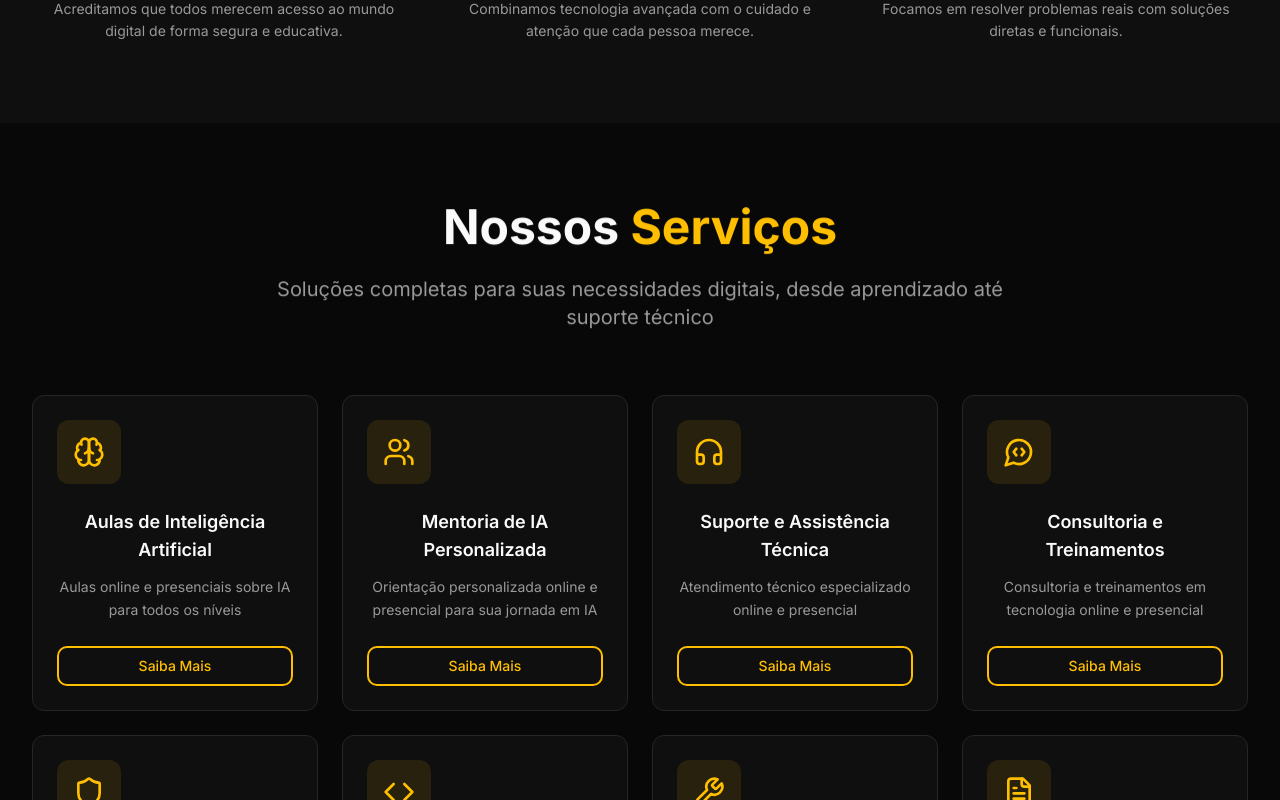
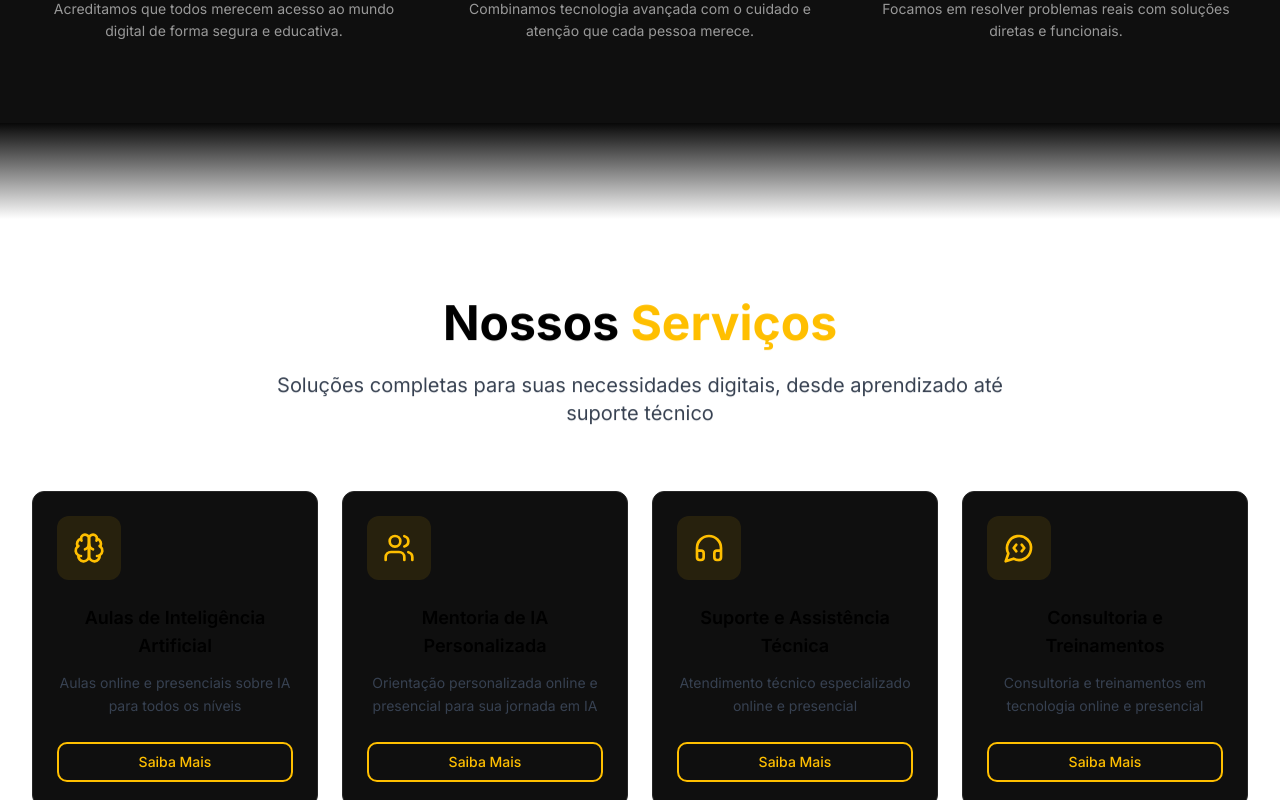
Before and after one commit to Nenkkyou/cyber-class-compass-90424, a React (Vite) app: page / in a window 1280 px wide. Shown: the part 1740-2540 px from the top of the page. Built offline with nearby package versions, Linux system fonts and the light colour scheme.

Commit message:
Refactor: Change "Nossos Serviços" to light theme

```diff
--- a/src/components/ServicesSection.tsx
+++ b/src/components/ServicesSection.tsx
@@ -111,7 +111,11 @@ const ServicesSection = memo(() => {
   }, []);
 
   return (
-    <section id="servicos" className="py-20 bg-background">
+    <>
+      {/* Gradient separator before section */}
+      <div className="h-24 bg-gradient-to-b from-background to-white"></div>
+
+      <section id="servicos" className="py-20 bg-white">
         <div className="mx-auto max-w-7xl px-4 sm:px-6 lg:px-8">
           <motion.div
             initial={{ opacity: 0, y: 30 }}
@@ -121,9 +125,9 @@ const ServicesSection = memo(() => {
             className="text-center mb-16 gpu-accelerated"
           >
             <h2 className="text-4xl md:text-5xl font-bold mb-6">
-            Nossos <span className="text-amber-neon">Serviços</span>
+              <span className="text-black">Nossos </span><span className="text-amber-neon">Serviços</span>
             </h2>
-          <p className="text-xl text-muted-foreground max-w-3xl mx-auto">
+            <p className="text-xl text-gray-700 max-w-3xl mx-auto">
             Soluções completas para suas necessidades digitais, desde aprendizado até suporte técnico
           </p>
         </motion.div>
@@ -142,8 +146,8 @@ const ServicesSection = memo(() => {
                   <service.icon className="w-8 h-8 text-amber-neon" />
                 </div>
 
-              <h3 className="text-lg font-semibold mb-3 text-center">{service.title}</h3>
-              <p className="text-muted-foreground mb-6 text-sm leading-relaxed text-center flex-grow">
+                <h3 className="text-lg font-semibold mb-3 text-center text-black">{service.title}</h3>
+                <p className="text-gray-700 mb-6 text-sm leading-relaxed text-center flex-grow">
                   {service.description}
                 </p>
 
@@ -153,21 +157,21 @@ const ServicesSection = memo(() => {
                       Saiba Mais
                     </Button>
                   </DialogTrigger>
-                <DialogContent className="sm:max-w-md">
+                  <DialogContent className="sm:max-w-md bg-white">
                     <DialogHeader>
-                    <DialogTitle className="flex items-center gap-2">
+                      <DialogTitle className="flex items-center gap-2 text-black">
                         <service.icon className="w-5 h-5 text-amber-neon" />
                         {service.title}
                       </DialogTitle>
-                    <DialogDescription className="text-left">
+                      <DialogDescription className="text-left text-gray-700">
                         {service.details}
                       </DialogDescription>
                     </DialogHeader>
 
                     <div className="space-y-4">
                       <div>
-                      <h4 className="font-semibold mb-2">O que inclui:</h4>
-                      <ul className="space-y-1 text-sm text-muted-foreground">
+                        <h4 className="font-semibold mb-2 text-black">O que inclui:</h4>
+                        <ul className="space-y-1 text-sm text-gray-700">
                           {service.features.map((feature, idx) => (
                             <li key={idx} className="flex items-center gap-2">
                               <div className="w-1.5 h-1.5 bg-amber-neon rounded-full"></div>
@@ -208,6 +212,10 @@ const ServicesSection = memo(() => {
           </div>
         </div>
       </section>
+
+      {/* Gradient separator after section */}
+      <div className="h-24 bg-gradient-to-b from-white to-background"></div>
+    </>
   );
 });
 
```
Lines whose indentation alone changed are shown as unchanged.
